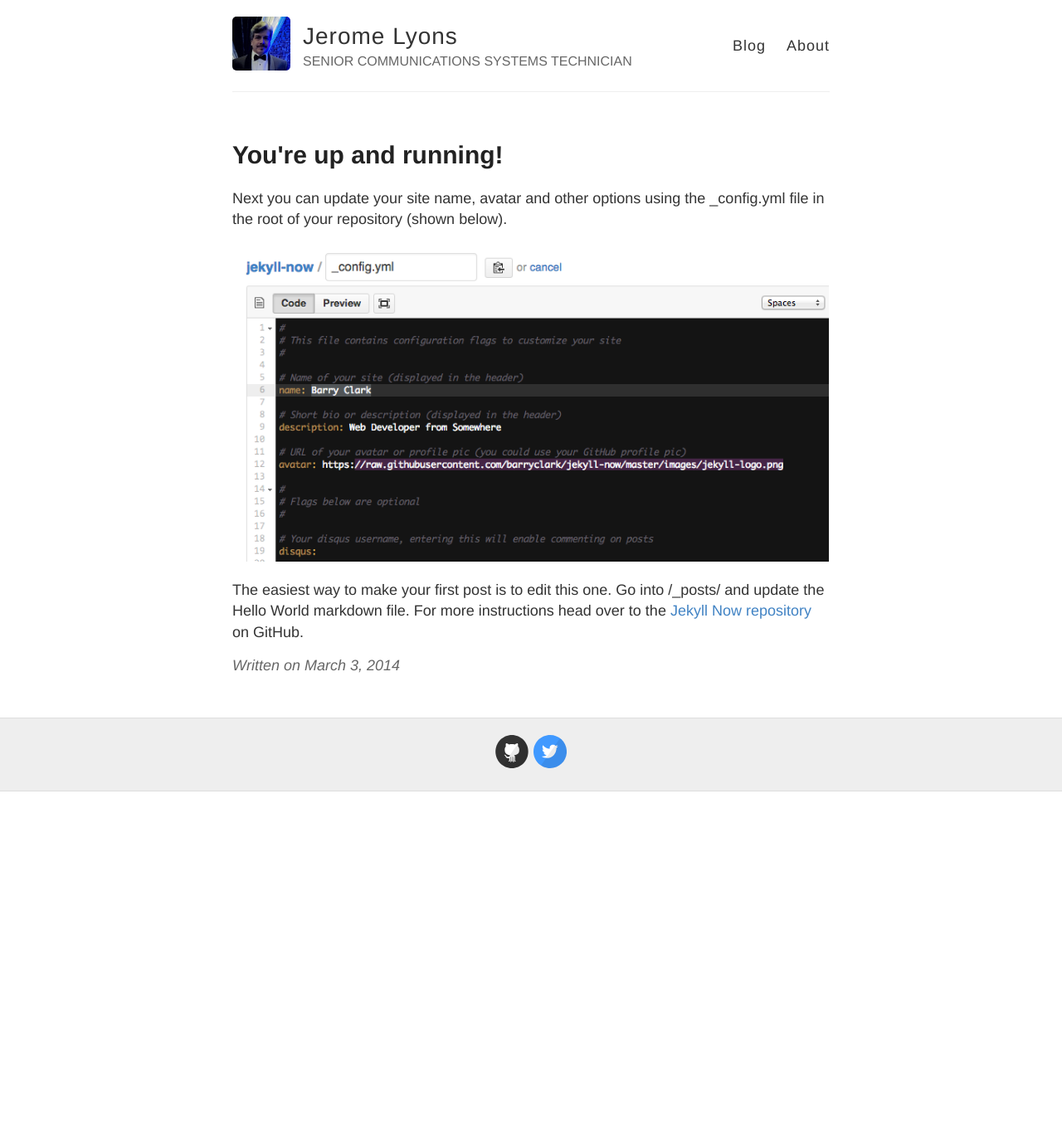
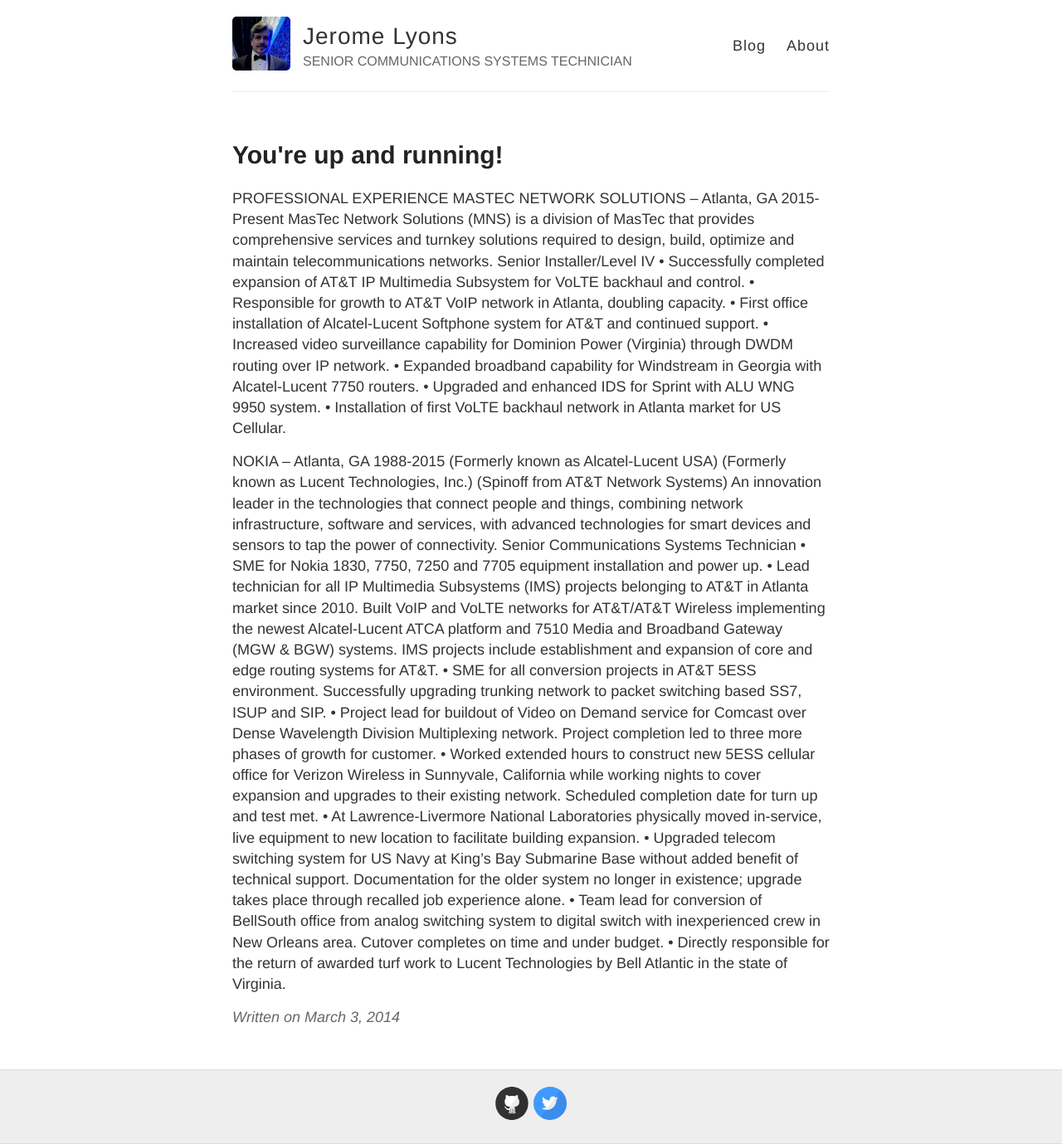
Before and after one commit to UncleArtie/UncleArtie.github.io, a Jekyll site: the page built from _posts/2014-3-3-Hello-World.md, in a window 1280 px wide. Shown: the whole page at 83% size. Built offline with Jekyll 4.4.1, drawn with Linux system fonts in a browser that asks for light colours; before the commit the page ends 954 px from its top, so only the background shows below that.

Commit message:
updating blog

```diff
--- a/_posts/2014-3-3-Hello-World.md
+++ b/_posts/2014-3-3-Hello-World.md
@@ -3,8 +3,29 @@
 title: You're up and running!
 ---
 
-Next you can update your site name, avatar and other options using the _config.yml file in the root of your repository (shown below).
+PROFESSIONAL EXPERIENCE
+MASTEC NETWORK SOLUTIONS – Atlanta, GA 2015-Present
+MasTec Network Solutions (MNS) is a division of MasTec that provides comprehensive services and turnkey solutions required to design, build, optimize and maintain telecommunications networks.
+Senior Installer/Level IV
+• Successfully completed expansion of AT&T IP Multimedia Subsystem for VoLTE backhaul and control.
+• Responsible for growth to AT&T VoIP network in Atlanta, doubling capacity.
+• First office installation of Alcatel-Lucent Softphone system for AT&T and continued support.
+• Increased video surveillance capability for Dominion Power (Virginia) through DWDM routing over IP network.
+• Expanded broadband capability for Windstream in Georgia with Alcatel-Lucent 7750 routers.
+• Upgraded and enhanced IDS for Sprint with ALU WNG 9950 system.
+• Installation of first VoLTE backhaul network in Atlanta market for US Cellular.
 
-![_config.yml]({{ site.baseurl }}/images/config.png)
-
-The easiest way to make your first post is to edit this one. Go into /_posts/ and update the Hello World markdown file. For more instructions head over to the [Jekyll Now repository](https://github.com/barryclark/jekyll-now) on GitHub.
+NOKIA – Atlanta, GA 1988-2015
+(Formerly known as Alcatel-Lucent USA)
+(Formerly known as Lucent Technologies, Inc.)
+(Spinoff from AT&T Network Systems)
+An innovation leader in the technologies that connect people and things, combining network infrastructure, software and services, with advanced technologies for smart devices and sensors to tap the power of connectivity. Senior Communications Systems Technician
+• SME for Nokia 1830, 7750, 7250 and 7705 equipment installation and power up.
+• Lead technician for all IP Multimedia Subsystems (IMS) projects belonging to AT&T in Atlanta market since 2010. Built VoIP and VoLTE networks for AT&T/AT&T Wireless implementing the newest Alcatel-Lucent ATCA platform and 7510 Media and Broadband Gateway (MGW & BGW) systems. IMS projects include establishment and expansion of core and edge routing systems for AT&T.
+• SME for all conversion projects in AT&T 5ESS environment. Successfully upgrading trunking network to packet switching based SS7, ISUP and SIP.
+• Project lead for buildout of Video on Demand service for Comcast over Dense Wavelength Division Multiplexing network. Project completion led to three more phases of growth for customer.
+• Worked extended hours to construct new 5ESS cellular office for Verizon Wireless in Sunnyvale, California while working nights to cover expansion and upgrades to their existing network. Scheduled completion date for turn up and test met.
+• At Lawrence-Livermore National Laboratories physically moved in-service, live equipment to new location to facilitate building expansion.
+• Upgraded telecom switching system for US Navy at King’s Bay Submarine Base without added benefit of technical support. Documentation for the older system no longer in existence; upgrade takes place through recalled job experience alone.
+• Team lead for conversion of BellSouth office from analog switching system to digital switch with inexperienced crew in New Orleans area. Cutover completes on time and under budget.
+• Directly responsible for the return of awarded turf work to Lucent Technologies by Bell Atlantic in the state of Virginia.
```
